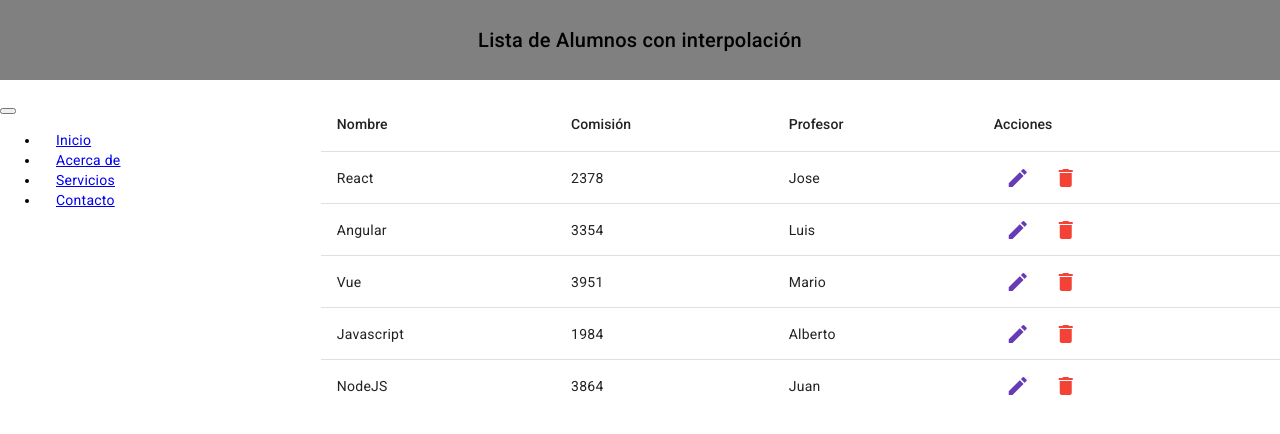
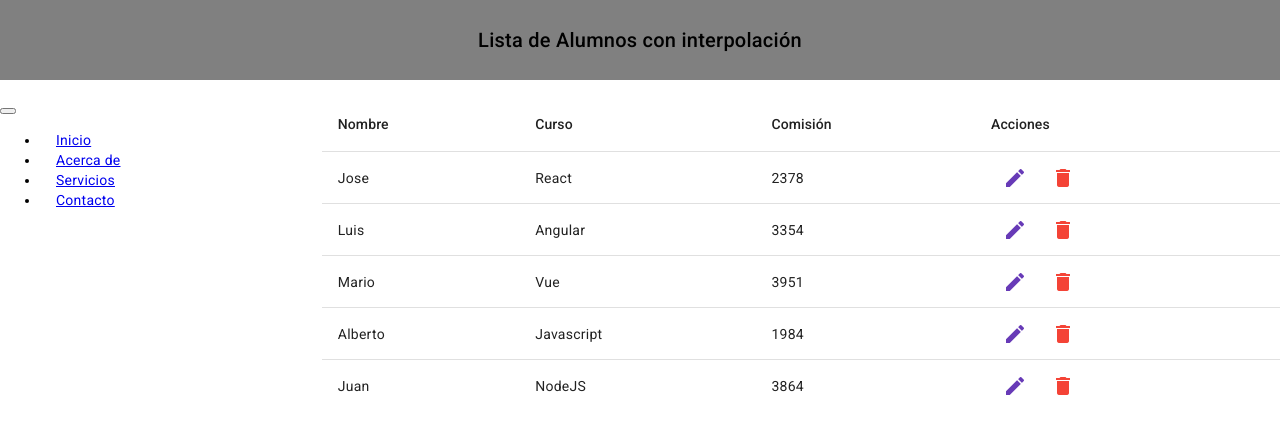
Before and after one commit to MaykoLeo/Coderhouse-Angular-ProyectoFinal, an Angular app: page / in a window 1280 px wide. Shown: the top 434 px of the page. Built offline with nearby package versions, Linux system fonts and the light colour scheme.

Commit message:
alumnos string resubido

```diff
--- a/src/app/components/content-area/content-area.component.html
+++ b/src/app/components/content-area/content-area.component.html
@@ -5,15 +5,15 @@
     </ng-container>
 
 
+    <ng-container matColumnDef="curso">
+        <th mat-header-cell *matHeaderCellDef>Curso</th>
+        <td mat-cell *matCellDef="let element">{{ element.curso }}</td>
+    </ng-container>
+
+
     <ng-container matColumnDef="comision">
         <th mat-header-cell *matHeaderCellDef>Comisión</th>
         <td mat-cell *matCellDef="let element">{{ element.comision }}</td>
-    </ng-container>
-
-
-    <ng-container matColumnDef="profesor">
-        <th mat-header-cell *matHeaderCellDef>Profesor</th>
-        <td mat-cell *matCellDef="let element">{{ element.profesor }}</td>
     </ng-container>
 
 
--- a/src/app/components/content-area/content-area.component.ts
+++ b/src/app/components/content-area/content-area.component.ts
@@ -1,6 +1,7 @@
 import { Component } from '@angular/core';
 import { MatTableDataSource } from '@angular/material/table';
-import { Curso } from 'src/app/models/curso';
+import { Alumno } from 'src/app/models/alumno';
+
 
 
 @Component({
@@ -10,23 +11,23 @@ import { Curso } from 'src/app/models/curso';
 })
 
 export class ContentAreaComponent {
-  cursos: Curso[] = [
+  alumnos: Alumno[] = [
     {
-      nombre: 'React', comision: '2378', profesor: 'Jose'
+      nombre: 'Jose', curso: 'React', comision: '2378'
     },
     {
-      nombre: 'Angular', comision: '3354', profesor: 'Luis'
+      nombre: 'Luis', curso: 'Angular', comision: '3354'
     },
     {
-      nombre: 'Vue', comision: '3951', profesor: 'Mario'
+      nombre: 'Mario', curso: 'Vue', comision: '3951'
     },
     {
-      nombre: 'Javascript', comision: '1984', profesor: 'Alberto'
+      nombre: 'Alberto', curso: 'Javascript', comision: '1984'
     },
     {
-      nombre: 'NodeJS', comision: '3864', profesor: 'Juan'
+      nombre: 'Juan', curso: 'NodeJS', comision: '3864'
     },
   ];
-  dataSource: MatTableDataSource<Curso> = new MatTableDataSource<Curso>(this.cursos)
-  columnas: string[] = ['nombre', 'comision', 'profesor', 'acciones']
+  dataSource: MatTableDataSource<Alumno> = new MatTableDataSource<Alumno>(this.alumnos)
+  columnas: string[] = ['nombre', 'curso', 'comision', 'acciones']
 }
--- /dev/null
+++ b/src/app/models/alumno.ts
@@ -0,0 +1,5 @@
+export interface Alumno {
+    nombre: string;
+    curso: string,
+    comision: string;
+}
--- a/src/app/models/curso.ts
+++ /dev/null
@@ -1,5 +0,0 @@
-export interface Curso {
-    nombre: string;
-    comision: string;
-    profesor: string;
-}
```
